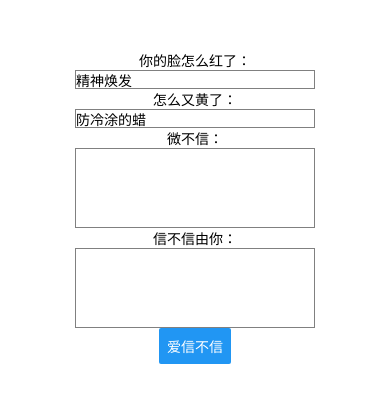
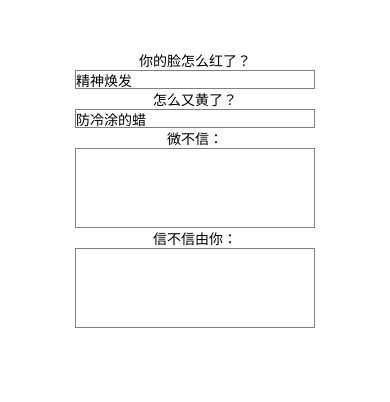
Before and after one commit to tmeng94/webx, a React Native app: screen / in a window 390 px wide. Shown: the top 402 px of the page. Built offline with nearby package versions, Linux system fonts and the light colour scheme.

Commit message:
change enc/dec

```diff
--- a/App.js
+++ b/App.js
@@ -9,6 +9,7 @@ class WebxInput extends React.Component {
         {...this.props}
         style={styles.input}
         autoCorrect={false}
+        underlineColorAndroid='transparent'
       />
     );
   }
@@ -29,17 +30,6 @@ class WebxMultilineInput extends React.Component {
   }
 }
 
-class WebxButton extends React.Component {
-  render() {
-    return (
-      <Button
-        {...this.props}
-        onPress={() => console.log('Meow')}
-      />
-    );
-  }
-}
-
 export default class App extends React.Component {
   constructor(props){
     super(props);
@@ -53,21 +43,15 @@ export default class App extends React.Component {
   }
 
   encrypt(text) {
-    let enc1 = CryptoJS.AES.encrypt(text, this.state.pwd1);
-    let enc2 = CryptoJS.AES.encrypt(enc1.toString(), this.state.pwd2);
-    return 'Webx!' + CryptoJS.AES.encrypt(enc2.toString(), this.state.pwd3);
+    return 'Webx!' + CryptoJS.AES.encrypt(text, this.state.pwd1 + '!' + this.state.pwd2 + '!' + this.state.pwd3);
   }
 
   decrypt(text) {
     if (text.startsWith('Webx!')) {
       try {
-        let dec1 = CryptoJS.AES.decrypt(text.slice(5), this.state.pwd3);
-        if (!dec1) return "很抱歉，我不知道你在说什么。";
-        let dec2 = CryptoJS.AES.decrypt(dec1.toString(CryptoJS.enc.Utf8), this.state.pwd2);
-        if (!dec2) return "很抱歉，我不知道你在说什么。";
-        let dec3 = CryptoJS.AES.decrypt(dec2.toString(CryptoJS.enc.Utf8), this.state.pwd1);
-        if (!dec3) return "很抱歉，我不知道你在说什么。";
-        let res = dec3.toString(CryptoJS.enc.Utf8);
+        let dec = CryptoJS.AES.decrypt(text.slice(5), this.state.pwd1 + '!' + this.state.pwd2 + '!' + this.state.pwd3);
+        if (!dec) return "很抱歉，我不知道你在说什么。";
+        let res = dec.toString(CryptoJS.enc.Utf8);
         return res? res: "很抱歉，我不知道你在说什么。"
       } catch (e) {
         return "很抱歉，我不知道你在说什么。";
@@ -80,13 +64,13 @@ export default class App extends React.Component {
   render() {
     return (
       <View style={styles.container}>
-        <Text>你的脸怎么红了：</Text>
+        <Text>你的脸怎么红了？</Text>
         <WebxInput value={this.state.pwd1} onChangeText={(text) => {
             this.setState({
               pwd1: text,
             })
           }} />
-        <Text>怎么又黄了：</Text>
+        <Text>怎么又黄了？</Text>
         <WebxInput value={this.state.pwd2} onChangeText={(text) => {
             this.setState({
               pwd2: text,
@@ -106,7 +90,6 @@ export default class App extends React.Component {
               plainText: text,
             })
           }} />
-        <WebxButton title='爱信不信' />
       </View>
     );
   }
```
